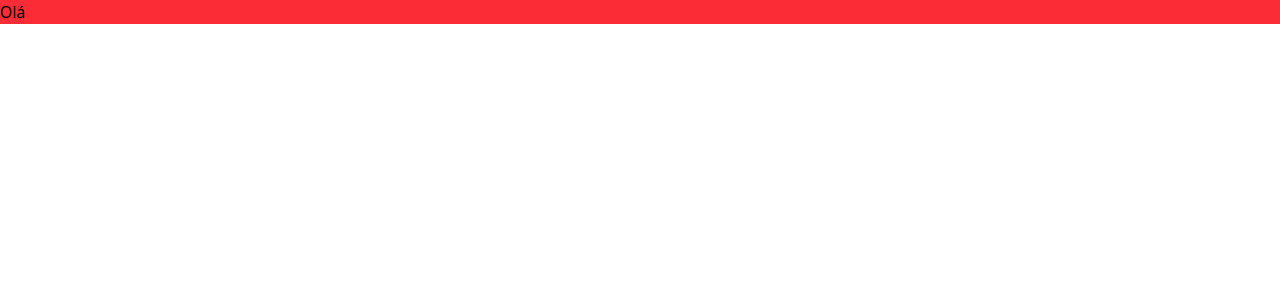
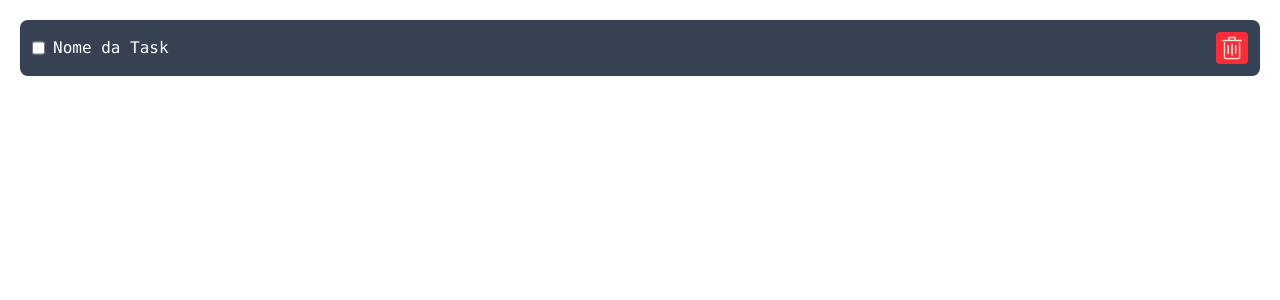
Before and after one commit to joseajr17/To-Do-List, a React (Vite) app in the folder frontend/: page / in a window 1280 px wide. Shown: the top 300 px of the page. Built offline with nearby package versions, Linux system fonts and the light colour scheme.

Commit message:
<Task />

```diff
--- a/frontend/src/App.jsx
+++ b/frontend/src/App.jsx
@@ -1,9 +1,10 @@
+import { Task } from './components/Task';
 
 function App() {
 
   return (
-    <div>
-      <h1 className="bg-red-500">Olá</h1>
+    <div className='flex flex-col p-4 dark:bg-gray-800 font-mono text-white'>
+      <Task />
     </div>
   )
 }
--- /dev/null
+++ b/frontend/src/components/Task/index.jsx
@@ -0,0 +1,15 @@
+import trash from '../../assets/trash.png';
+
+export function Task() {
+    return (
+        <div className="flex items-center justify-between bg-gray-700 p-3 m-1 rounded-lg ring ring-gray-900/5">
+            <div className="flex gap-2">
+                <input type="checkbox"></input>
+                <span>Nome da Task</span>
+            </div>
+            <button className="bg-red-500 text-white rounded hover:bg-red-700 cursor-pointer">
+                <img src={trash} alt="+" class="w-6 h-6 m-1"></img>
+            </button>
+        </div>
+    );
+}
```
Also changed, not shown: frontend/src/assets/trash.png (added).
